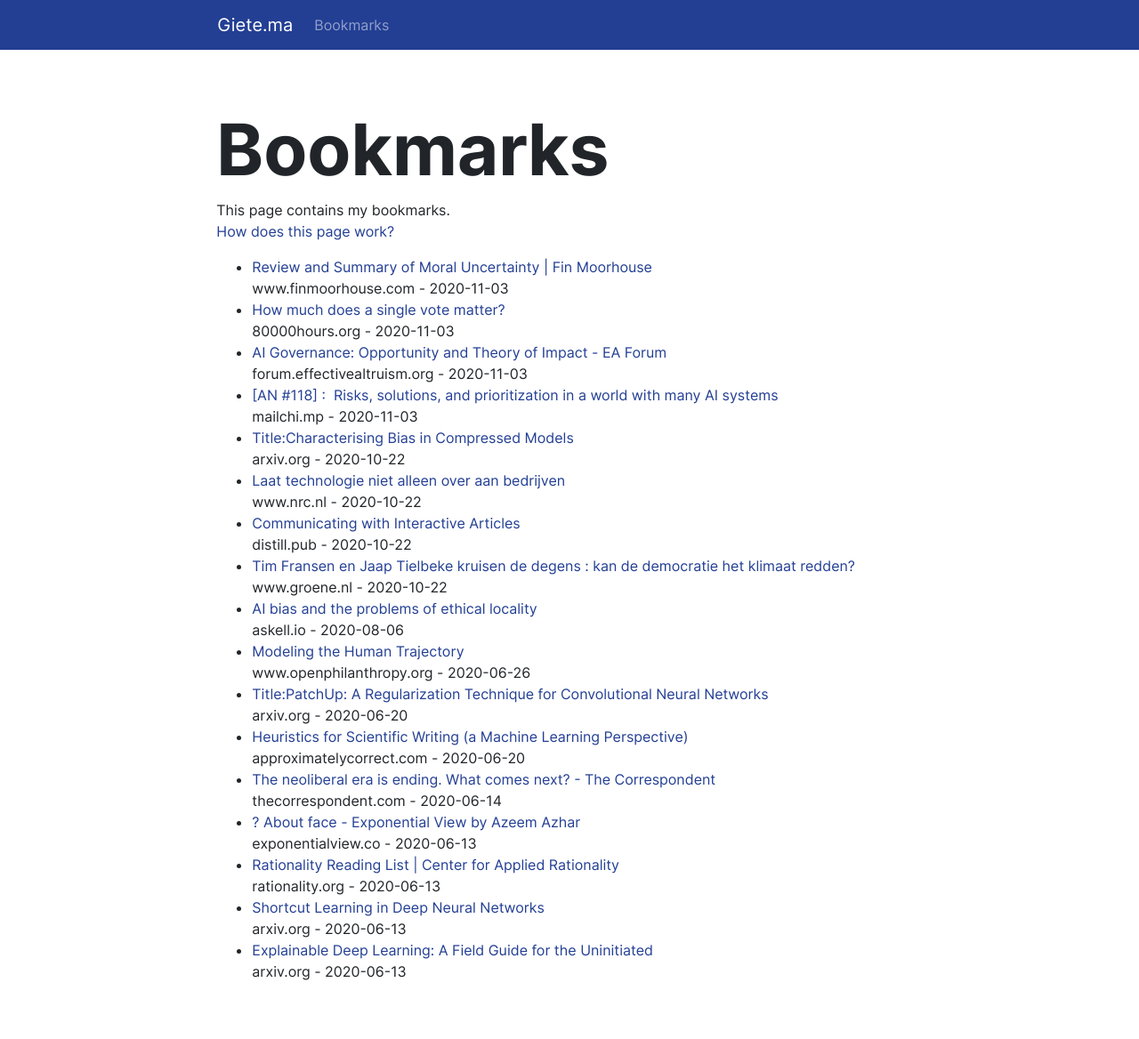
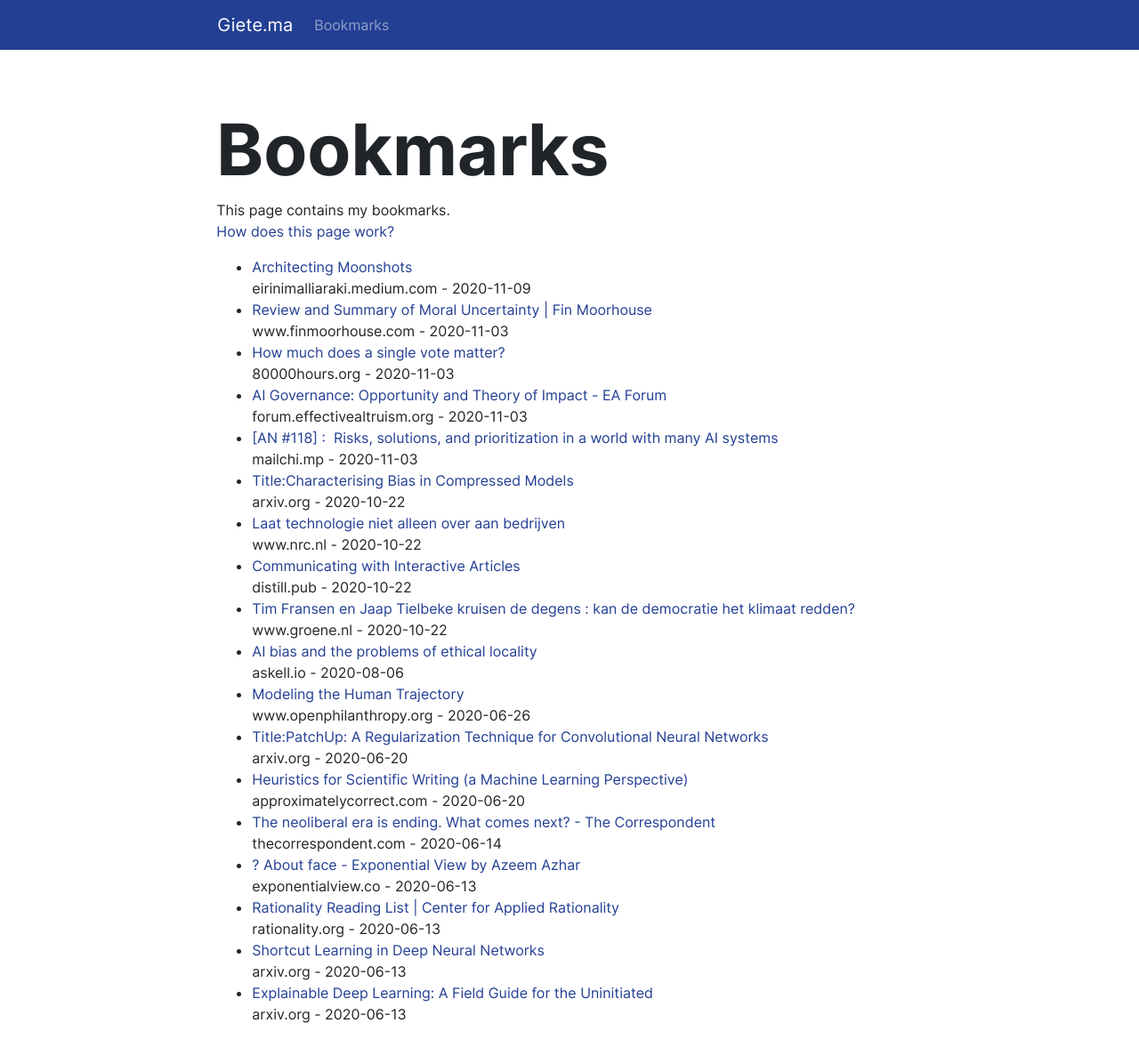
Before and after one commit to gietema/gietema.github.io, a Jekyll site: the page built from bookmarks.html, in a window 1280 px wide. Shown: the whole page at 89% size. Built offline with Jekyll 4.4.1, drawn with Linux system fonts in a browser that asks for light colours; nearby versions of some CDN libraries; before the commit the page ends 1120 px from its top, so only the background shows below that.

Commit message:
Update bookmarks

```diff
--- a/bookmarks.html
+++ b/bookmarks.html
@@ -8,6 +8,7 @@
     <a href="/posts/2020/06/13/publishing-bookmarks.html">How does this page work?</a>
 </p>
 <ul>
+<li><a href="https://eirinimalliaraki.medium.com/architecting-moonshots-104b0be22761" target="_blank">Architecting Moonshots</a><br>eirinimalliaraki.medium.com - 2020-11-09</li>
 <li><a href="https://www.finmoorhouse.com/writing/moral-uncertainty" target="_blank">Review and Summary of Moral Uncertainty | Fin Moorhouse</a><br>www.finmoorhouse.com - 2020-11-03</li>
 <li><a href="https://80000hours.org/articles/how-much-does-a-vote-matter/" target="_blank">How much does a single vote matter?</a><br>80000hours.org - 2020-11-03</li>
 <li><a href="https://forum.effectivealtruism.org/posts/42reWndoTEhFqu6T8/ai-governance-opportunity-and-theory-of-impact" target="_blank">AI Governance: Opportunity and Theory of Impact - EA Forum</a><br>forum.effectivealtruism.org - 2020-11-03</li>
```
